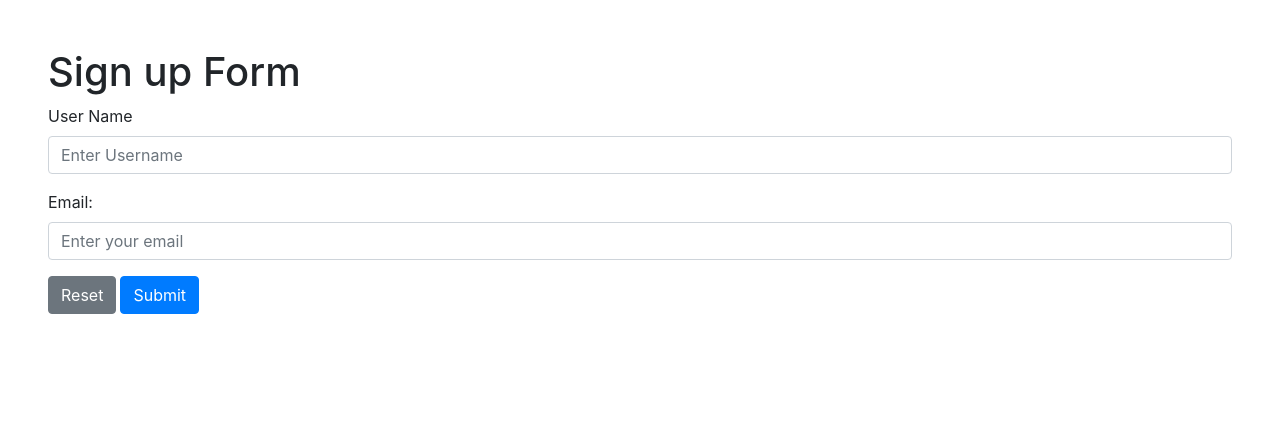
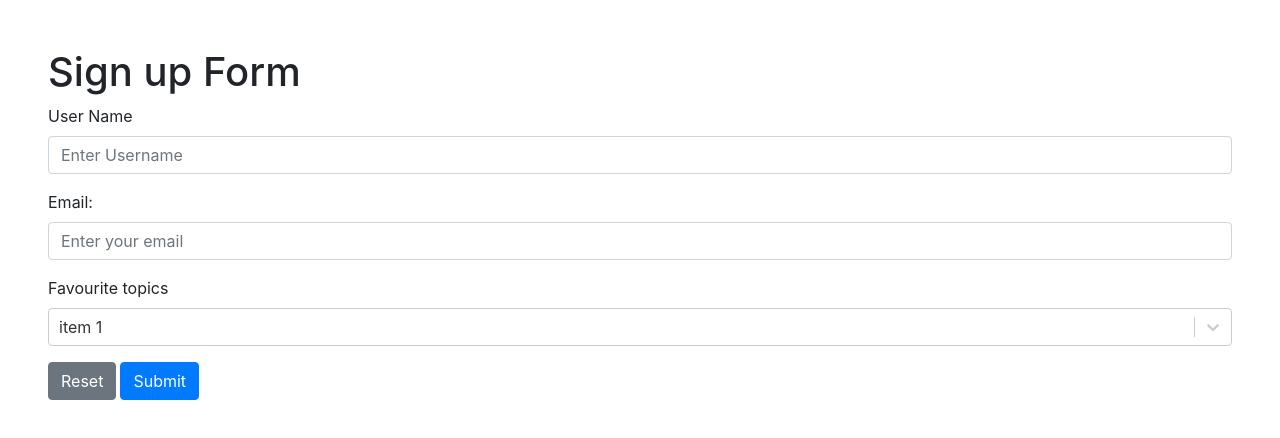
Before and after one commit to petercagala/udemy-Build-React-Forms-using-Formik, a React (Create React App) app in the folder using-formik/: page / in a window 1280 px wide. Shown: the top 438 px of the page. Built offline with nearby package versions, Linux system fonts and the light colour scheme.

Commit message:
[11-2] DropList component using react

```diff
--- /dev/null
+++ b/using-formik/src/forms/DropList.js
@@ -0,0 +1,37 @@
+import React from 'react';
+import Select from 'react-select';
+
+class DropList extends React.Component {
+
+    handleChange = (value) => {
+
+    };
+
+    handleBlur = () => {
+
+    };
+
+    render() {
+        return (
+            <Select
+                value={options[0]}
+                onChange={this.handleChange}
+                onBlur={this.handleBlur}
+                options={options}
+            />
+        );
+    }
+}
+
+const options = [
+    {
+        value: "item 1",
+        label: "item 1",
+    },
+    {
+        value: "item 2",
+        label: "item 2",
+    },
+];
+
+export default DropList;
--- a/using-formik/src/forms/SignupForm.js
+++ b/using-formik/src/forms/SignupForm.js
@@ -1,4 +1,5 @@
 import React from 'react';
+import DropList from './DropList';
 
 const signupForm = () => {
     return (
@@ -24,6 +25,12 @@
                     className={"form-control"}
                 />
             </div>
+
+            <div className={"form-group"}>
+                <label>Favourite topics</label>
+                <DropList />
+            </div>
+
             <span className={"pr-1"}>
                 <button className={"btn btn-secondary"}>Reset</button>
             </span>
```
